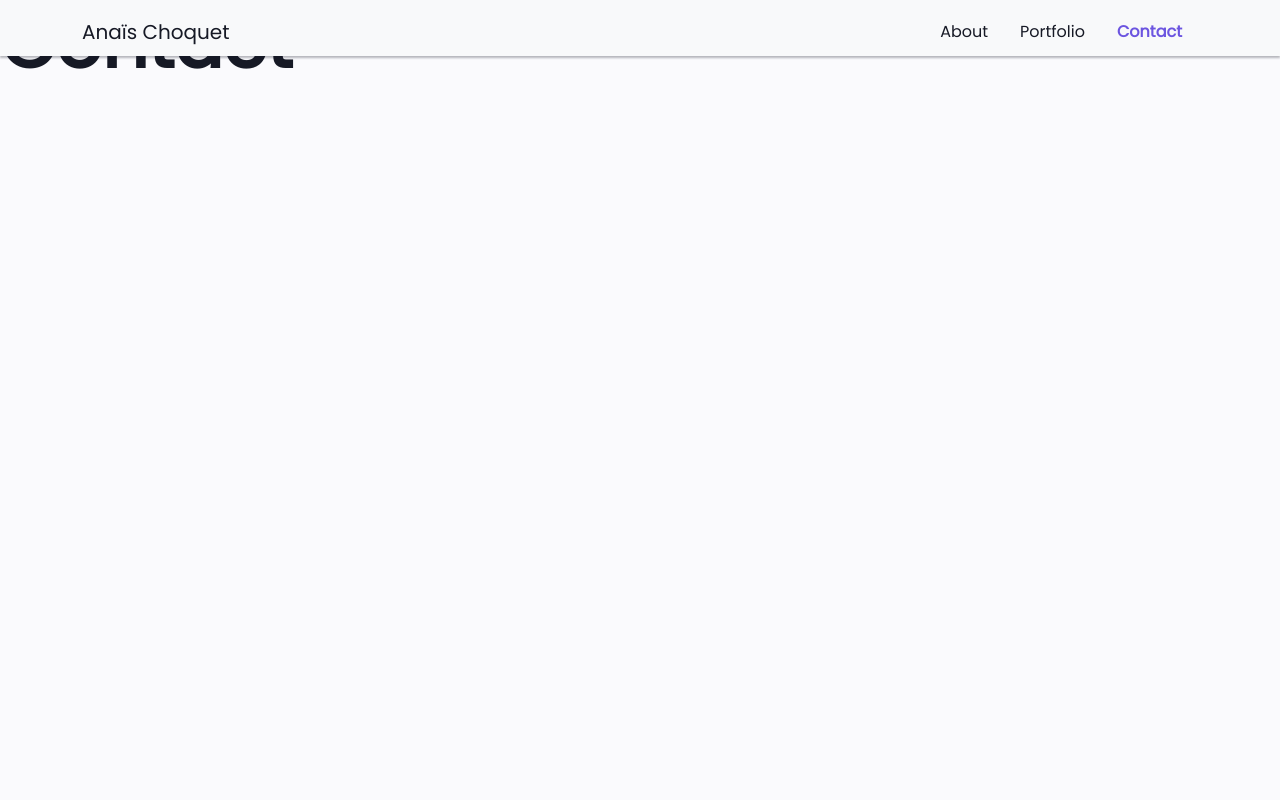
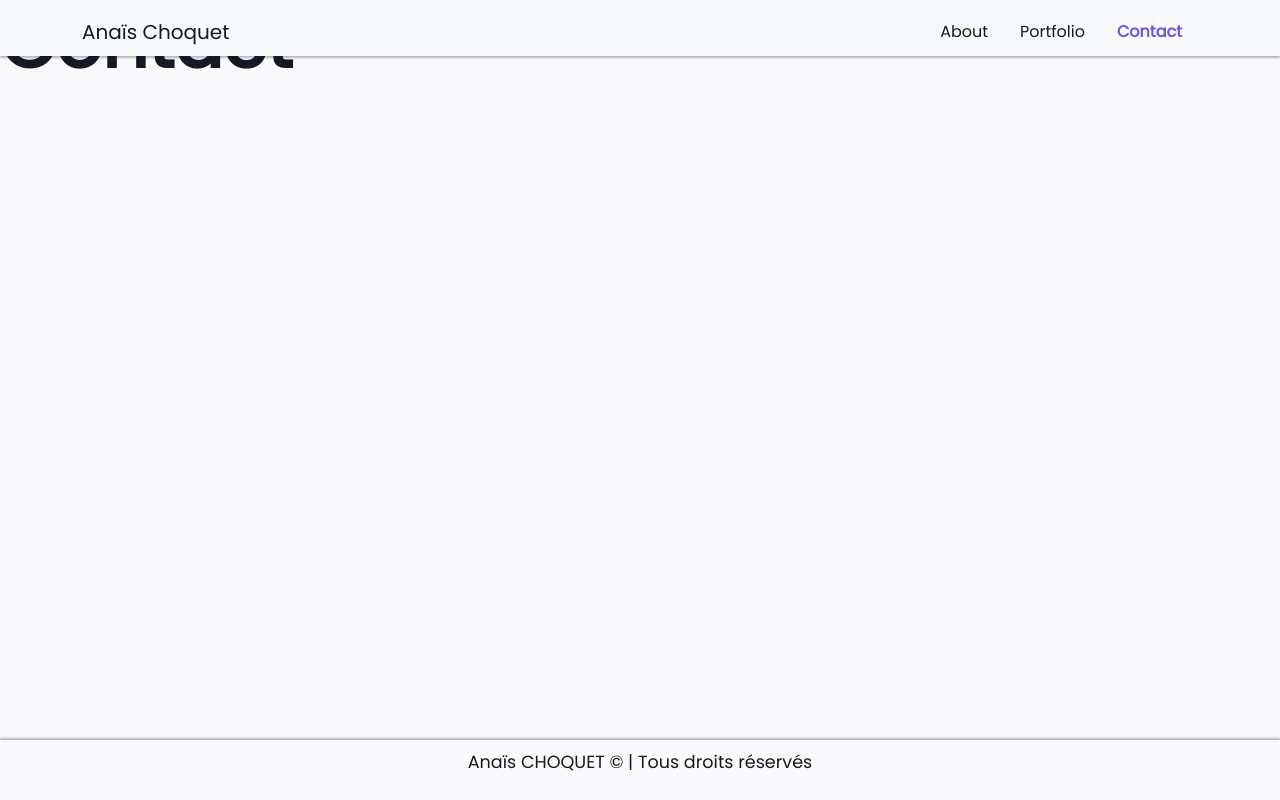
Before and after one commit to AnaChqt/React-CV, a React (Create React App) app: page /contact in a window 1280 px wide. Built offline with nearby package versions, Linux system fonts and the light colour scheme.

Commit message:
Add footer

```diff
--- a/src/App.css
+++ b/src/App.css
@@ -54,3 +54,9 @@ nav a.active{
     color: var(--theme-color);
     font-weight: bold;
 }
+
+/* FOOTER */
+.fixed-bottom{
+    background-color: var(--background-color);
+    box-shadow: 0 -2px 2px 0 var(--shadow-color);
+}
--- a/src/App.js
+++ b/src/App.js
@@ -6,6 +6,7 @@ import 'bootstrap/dist/js/bootstrap.bundle';
 import './App.css';
 // Add components
 import NavbarExpand from './components/Navbar';
+import Footer from './components/Footer';
 // Router
 import { BrowserRouter as Router, Routes, Route} from 'react-router-dom';
 // Add pages
@@ -24,6 +25,7 @@ function App() {
                     <Route path='/works' element={<Works/>} />
                     <Route path='/contact' element={<Contact/>} />
                 </Routes>
+            <Footer />
         </Router>
     )
 }
--- /dev/null
+++ b/src/components/Footer.jsx
@@ -0,0 +1,13 @@
+import React from 'react';
+
+const Footer = () => {
+	return (
+		<>
+			<footer class="fixed-bottom text-center py-2">
+				<p>Anaïs CHOQUET &copy; | Tous droits réservés</p>
+			</footer>
+		</>
+	);
+};
+
+export default Footer;
```
